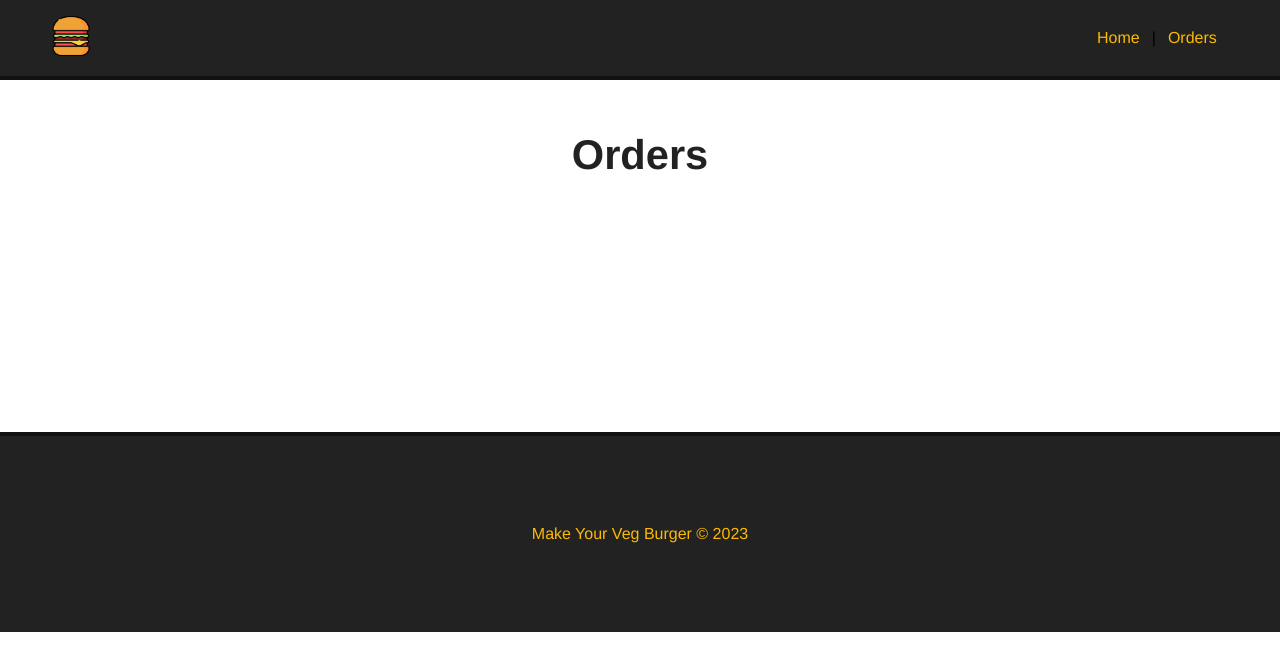
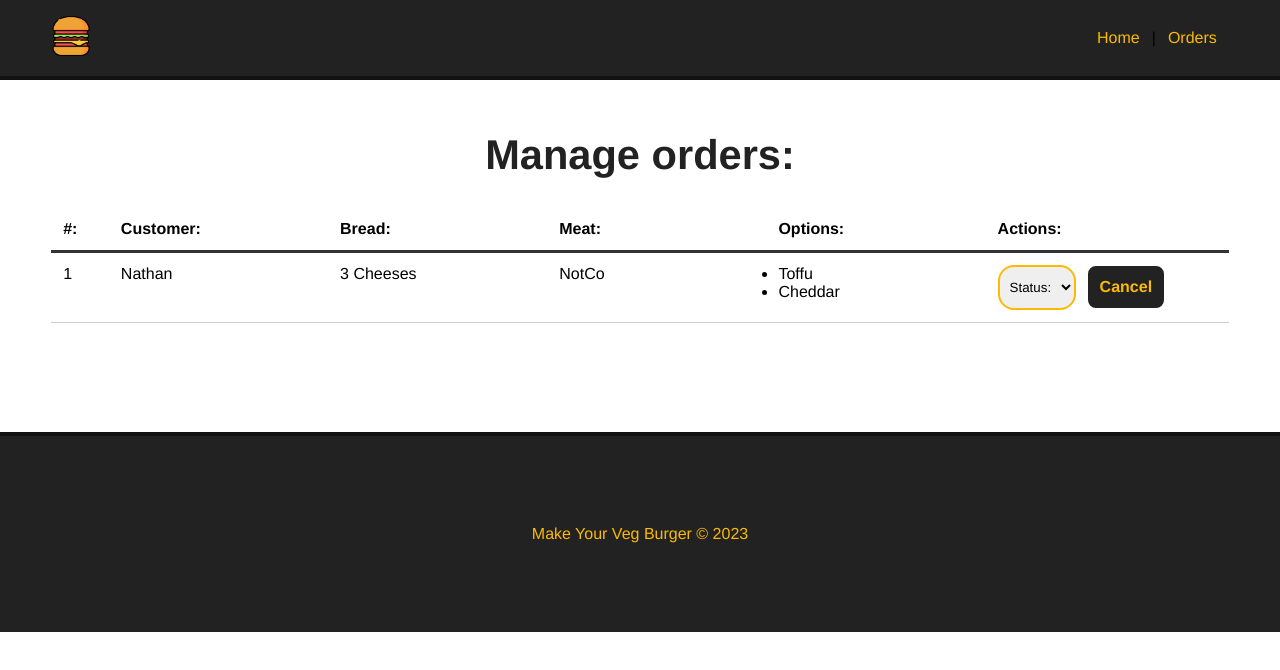
Before and after one commit to nathanfabio/makeYourVegBurger, a Vue app: page /orders in a window 1280 px wide. Shown: the top 670 px of the page. Built offline with nearby package versions, Linux system fonts and the light colour scheme.

Commit message:
dashboard

```diff
--- /dev/null
+++ b/src/components/Dashboard.vue
@@ -0,0 +1,105 @@
+<template>
+    <div id="burgerTable">
+        <div>
+            <div id="burgerTableHeading">
+                <div class="orderId">#:</div>
+                <div>Customer:</div>
+                <div>Bread:</div>
+                <div>Meat:</div>
+                <div>Options:</div>
+                <div>Actions:</div>
+            </div>
+        </div>
+        <div id="burgerTableRows">
+            <div class="burgerTableRow">
+                <div class="orderNumber">1</div>
+                <div>Nathan</div>
+                <div>3 Cheeses</div>
+                <div>NotCo</div>
+                <div>
+                    <ul>
+                        <li> Toffu</li>
+                        <li>Cheddar</li>
+                    </ul>
+                </div>
+                <div>
+                    <select name="status" class="status">
+                        <option value="">Status:</option>
+                    </select>
+                    <button class="deleteBtn">Cancel</button>
+                </div>
+            </div>
+        </div>
+    </div>
+</template>
+
+<script>
+export default {
+    name: "Dashboard"
+}
+</script>
+
+<style scoped>
+    #burgerTable {
+        max-width: 75rem;
+        margin: 0 auto;
+    }
+
+    #burgerTableHeading,
+    #burgerTableRows,
+    .burgerTableRow {
+        display: flex;
+        flex-wrap: wrap;
+    }
+
+    #burgerTableHeading {
+        font-weight: bold;
+        padding: 0.75rem;
+        border-bottom: 0.188rem solid #333;
+    }
+
+    #burgerTableHeading div,
+    .burgerTableRow div {
+        width: 19%;
+    }
+
+    .burgerTableRow {
+        width: 100%;
+        padding: 0.75rem;
+        border-bottom: 0.063rem solid #ccc;
+    }
+
+    #burgerTableHeading .orderId,
+    .burgerTableRow .orderNumber {
+        width: 5%;
+    }
+
+    select {
+        padding: 0.75rem 0.375rem;
+        margin-right: 0.75rem;
+        border-radius: 1rem;
+        border: .15rem solid #fcba03;
+    }
+
+    select:focus {
+        outline: none;
+    }
+
+    .deleteBtn {
+        background-color: #222;
+        color: #fcba03;
+        font-weight: bold;
+        border: 0.125rem solid #222;
+        padding: 0.625rem;
+        font-size: 1rem;
+        margin: 0 auto;
+        border-radius: .5rem;
+        cursor: pointer;
+        transition: .5s;
+    }
+
+    .deleteBtn:hover {
+        background-color: transparent;
+        color: #222;
+    }
+</style>
--- a/src/views/Orders.vue
+++ b/src/views/Orders.vue
@@ -1,5 +1,15 @@
 <template>
   <div class="mainContainer">
-    <h1>Orders</h1>
+    <h1>Manage orders:</h1>
+    <Dashboard />
   </div>
 </template>
+
+<script>
+import Dashboard from '@/components/Dashboard.vue'
+
+export default {
+  name: "Orders",
+  components: { Dashboard }
+}
+</script>
```
